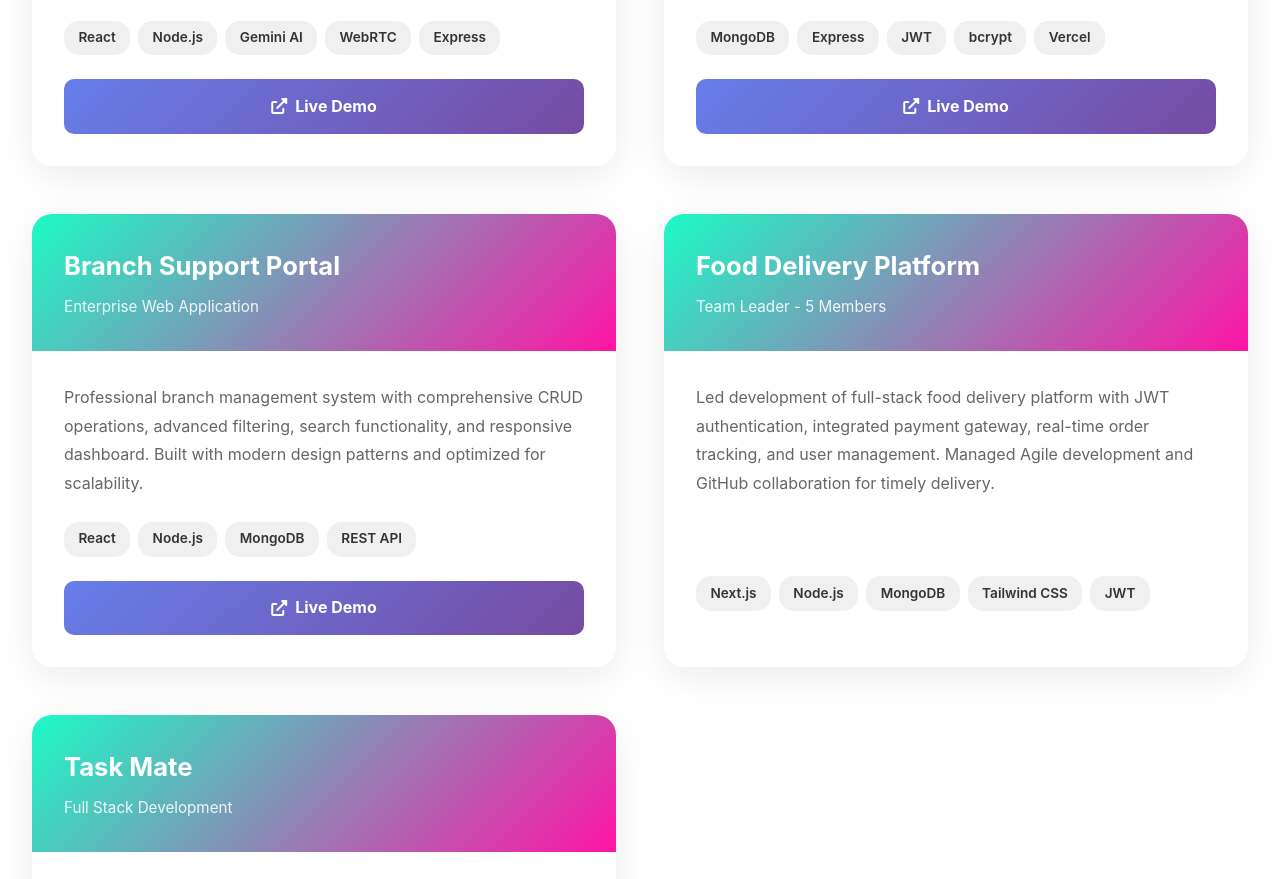
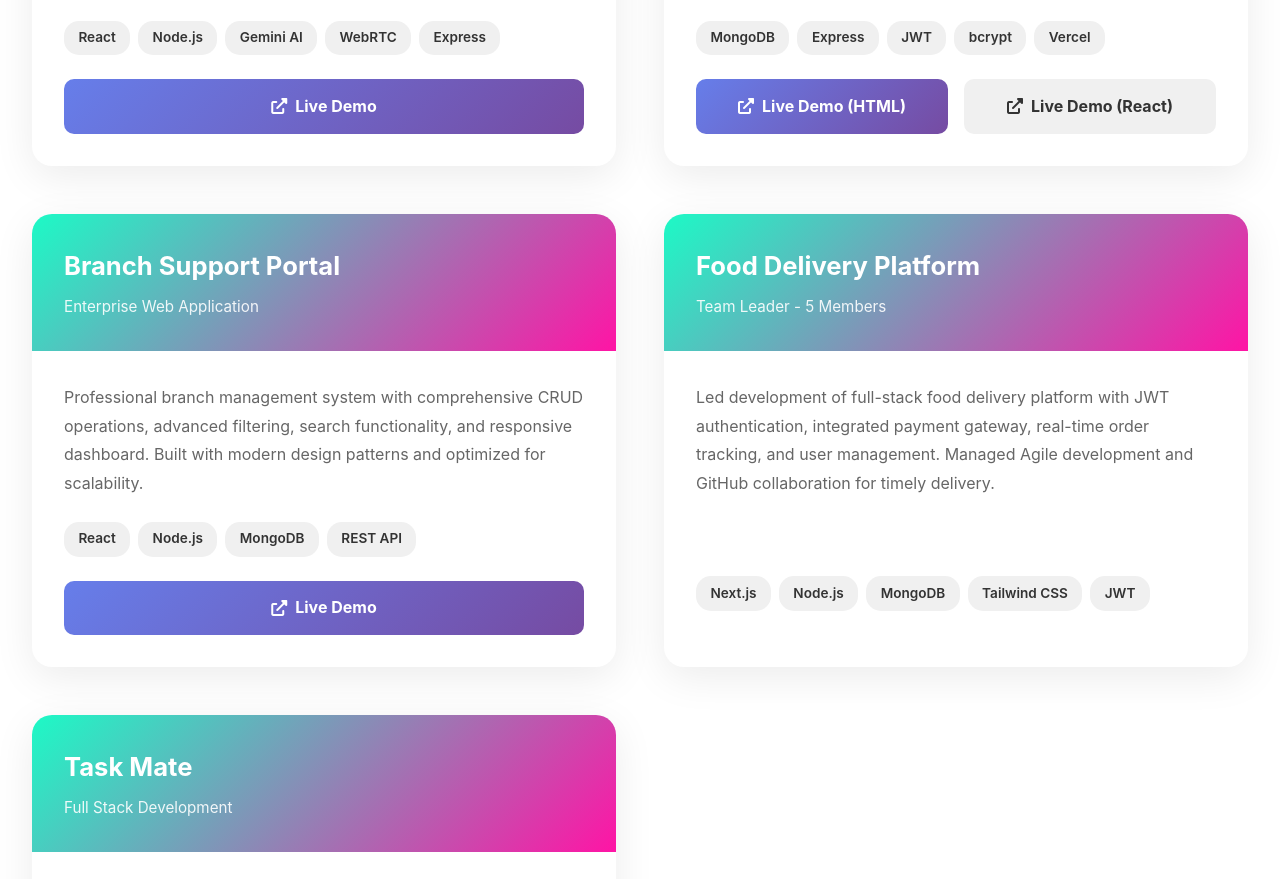
Before and after one commit to pmhunts/PORTFOLIO-2, a plain HTML site: page index.html in a window 1280 px wide. Shown: the part 3287-4166 px from the top of the page. Drawn offline with Linux system fonts and the light colour scheme.

Commit message:
Mishra
Mishra

```diff
--- a/index.html
+++ b/index.html
@@ -1182,7 +1182,11 @@
                         <div class="project-links">
                             <a href="https://pmhunts.github.io/PASSWORD_MANAGER/" target="_blank"
                                 rel="noopener noreferrer" class="project-link link-primary">
-                                <i class="fas fa-external-link-alt"></i> Live Demo
+                                <i class="fas fa-external-link-alt"></i> Live Demo (HTML)
+                            </a>
+                            <a href="https://password-manager-react-efcocizm5-hunts-projects-e9394626.vercel.app"
+                                target="_blank" rel="noopener noreferrer" class="project-link link-secondary">
+                                <i class="fas fa-external-link-alt"></i> Live Demo (React)
                             </a>
                         </div>
                     </div>
```
